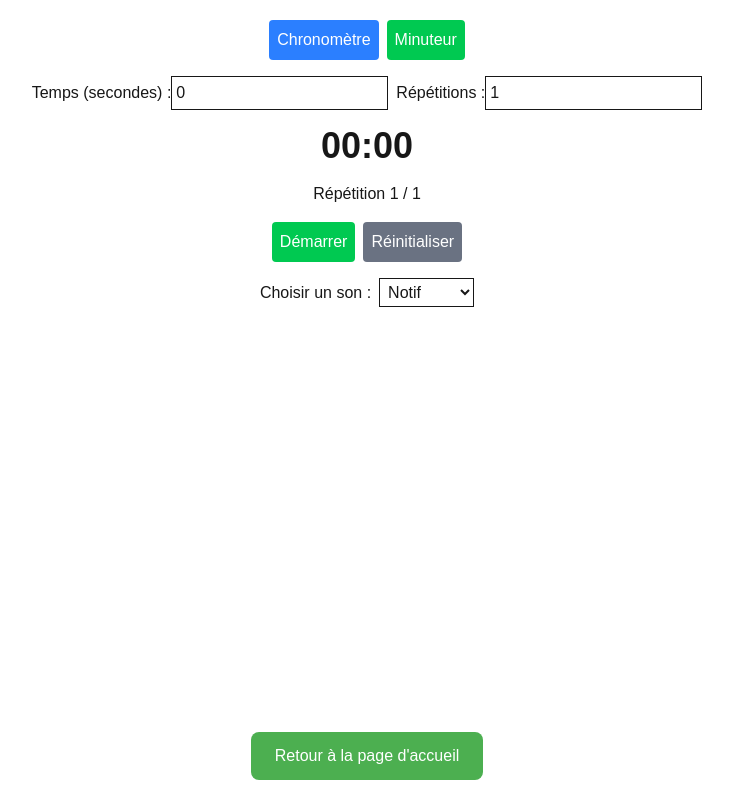
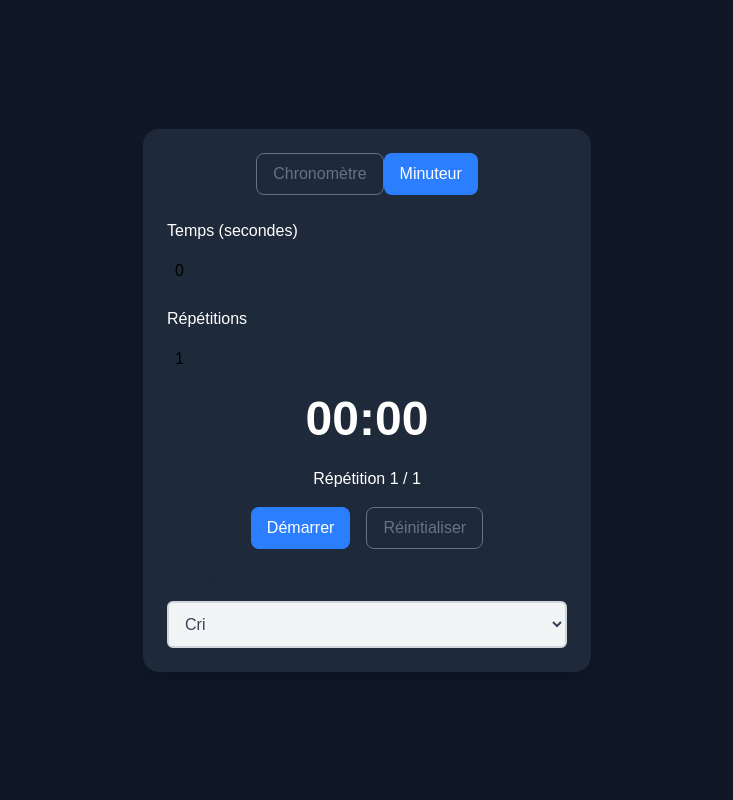
Before and after one commit to Dimitrilhostis/mainproject, a Next.js app: page /timer in a window 1280 px wide. Both pictures are taken after a click on the button "Minuteur". Shown: the whole page, without its empty margins (273-1006 px from the left). Built offline with nearby package versions, Linux system fonts and the light colour scheme.

Commit message:
change timer interface

```diff
--- /dev/null
+++ b/app/components/buttons/animated_button.js
@@ -0,0 +1,21 @@
+// Composant des boutons animés
+import { motion } from "framer-motion";
+import Link from "next/link";
+
+export default function AnimatedButton({ href, icon, text }) {
+    return (
+      <motion.div
+        whileHover={{ scale: 1.1 }}
+        whileTap={{ scale: 0.95 }}
+        animate={{ y: [0, -5, 0], transition: { repeat: Infinity, duration: 2, ease: "easeInOut" } }}
+      >
+        <Link
+          href={href}
+          className="flex items-center justify-center gap-4 w-full p-5 bg-gray-900 text-white rounded-xl shadow-xl hover:bg-gray-800 transition-all"
+        >
+          {icon}
+          <span className="text-xl font-medium">{text}</span>
+        </Link>
+      </motion.div>
+    );
+  }
--- /dev/null
+++ b/app/components/buttons/backi_to_entry.js
@@ -0,0 +1,10 @@
+export default function BackToEntryButton({onClick, text}) {
+    return (
+        <button
+      onClick={onClick}
+      className="bg-green-600 text-white px-6 py-3 border-none rounded-lg text-lg text-center inline-block transition-all duration-300 ease-in-out hover:bg-green-700 hover:scale-105"
+    >
+      {text}
+    </button>
+    )
+}
--- /dev/null
+++ b/app/components/buttons/button.js
@@ -0,0 +1,23 @@
+'use client';
+
+import { cn } from '@lib/utils';
+
+export default function Button({ variant = 'default', className, ...props }) {
+  const variants = {
+    default: 'bg-blue-500 text-white hover:bg-blue-600',
+    secondary: 'bg-gray-500 text-white hover:bg-gray-600',
+    danger: 'bg-red-500 text-white hover:bg-red-600',
+    outline: 'border border-gray-500 text-gray-500 hover:bg-gray-100',
+  };
+
+  return (
+    <button
+      className={cn(
+        'px-4 py-2 rounded-lg font-medium transition-all',
+        variants[variant],
+        className
+      )}
+      {...props}
+    />
+  );
+}
--- /dev/null
+++ b/app/components/cards/custom_card.js
@@ -0,0 +1,12 @@
+"use client";
+
+import React from "react";
+import { cn } from "@lib/utils";
+
+export default function CustomCard({ className, children }) {
+  return (
+    <div className={cn("rounded-2xl shadow-lg p-6 bg-gradient-to-r from-yellow-400 to-orange-500 text-white", className)}>
+          {children}
+        </div>
+  );
+}
--- /dev/null
+++ b/app/components/selects/select_sound.js
@@ -0,0 +1,20 @@
+// components/select/Select.js
+export default function SelectSound({selectedSound, sounds, setSelectedSound}) {
+    return (
+      <div>
+        <label className="block text-lg font-bold mb-2 text-gray-800">Choisir un son :</label>
+        <select
+          className="p-3 border-2 border-gray-300 rounded-md w-full bg-gray-100 text-gray-700 focus:outline-none focus:ring-2 focus:ring-blue-500 focus:border-blue-500 transition ease-in-out"
+          value={selectedSound}
+          onChange={(e) => setSelectedSound(e.target.value)}
+        >
+          {sounds.map((sound, index) => (
+            <option key={index} value={sound.path} className="bg-white text-gray-800">
+              {sound.title}
+            </option>
+          ))}
+        </select>
+      </div>
+
+    );
+  }
--- a/app/layout.js
+++ b/app/layout.js
@@ -25,11 +25,6 @@ export default function RootLayout({ children }) {
         className={`${geistSans.variable} ${geistMono.variable} antialiased`}
       >
         {children}
-
-        {/* Footer centré et fixe */}
-        <footer className="footer">
-          <a href="entry_page" className="footer-button">Retour à la page d&apos;accueil</a>
-        </footer>
       </body>
     </html>
   );
--- /dev/null
+++ b/app/lib/utils.js
@@ -0,0 +1,6 @@
+import { clsx } from "clsx";
+import { twMerge } from "tailwind-merge";
+
+export function cn(...inputs) {
+  return twMerge(clsx(inputs));
+}
--- a/app/timer/page.js
+++ b/app/timer/page.js
@@ -1,27 +1,31 @@
 "use client";
 
 import { useState, useEffect, useCallback } from "react";
+import Button from "@components/buttons/button";
+import CustomCard from "@components/cards/custom_card";
+import SelectSound from "@components/selects/select_sound"
+import { motion } from "framer-motion";
 
 export default function Timer() {
-  const [mode, setMode] = useState("chronometer"); // "chronometer" ou "timer"
+  const [mode, setMode] = useState("chronometer");
   const [time, setTime] = useState(0);
-  const [timerDuration, setTimerDuration] = useState(0); // Temps en secondes
+  const [timerDuration, setTimerDuration] = useState(0);
   const [running, setRunning] = useState(false);
   const [repetitions, setRepetitions] = useState(1);
   const [currentRep, setCurrentRep] = useState(1);
-  const [selectedSound, setSelectedSound] = useState("/sounds/notif.mp3"); // Son par défaut
+  const [selectedSound, setSelectedSound] = useState("/sounds/cri.mp3");
   const sounds = [
-    { name: "Cri", path: "/sounds/cri.mp3" },
-    { name: "Klaxon", path: "/sounds/klaxon.mp3" },
-    { name: "Notif", path: "/sounds/notif.mp3" },
-    { name: "Pet", path: "/sounds/pet.mp3" },
-    { name: "Pop", path: "/sounds/pop.mp3" },
-    { name: "Sonnette", path: "/sounds/sonnette.mp3" },
+    { title: "Cri", path: "/sounds/cri.mp3" },
+    { title: "Klaxon", path: "/sounds/klaxon.mp3" },
+    { title: "Notif", path: "/sounds/notif.mp3" },
+    { title: "Pet", path: "/sounds/pet.mp3" },
+    { title: "Pop", path: "/sounds/pop.mp3" },
+    { title: "Sonnette", path: "/sounds/sonnette.mp3" },
   ];
 
   const playAlarm = useCallback(() => {
     const audio = new Audio(selectedSound);
-    audio.play().catch((error) => console.log("Audio playback failed", error));
+    audio.play().catch(() => console.log("Audio playback failed"));
   }, [selectedSound]);
 
   useEffect(() => {
@@ -29,21 +33,15 @@ export default function Timer() {
     if (running) {
       interval = setInterval(() => {
         setTime((prev) => {
-          if (mode === "chronometer") {
-            return prev + 1;
-          } else {
-            if (prev > 0) {
-              return prev - 1;
-            } else {
+          if (mode === "chronometer") return prev + 1;
+          if (prev > 0) return prev - 1;
           playAlarm();
           if (currentRep < repetitions) {
-                setCurrentRep((r) => r + 1);
+            setCurrentRep((r) => r + 0.5);
             return timerDuration;
           } else {
             setRunning(false);
             return 0;
-              }
-            }
           }
         });
       }, 1000);
@@ -55,9 +53,7 @@ export default function Timer() {
     if (running) {
       setRunning(false);
     } else {
-      if (mode === "timer") {
-        setTime(timerDuration);
-      }
+      if (mode === "timer") setTime(timerDuration);
       setRunning(true);
       setCurrentRep(1);
     }
@@ -70,80 +66,43 @@ export default function Timer() {
   };
 
   return (
-    <div className="flex flex-col items-center p-5">
-      {/* Boutons de mode */}
-      <div className="mb-4 flex gap-2">
-        <button onClick={() => setMode("chronometer")} className="p-2 bg-blue-500 text-white rounded">
+    <div className="flex flex-col items-center justify-center min-h-screen bg-gray-900 text-white p-4">
+      <CustomCard className="w-full max-w-md p-6 bg-gray-800 shadow-xl rounded-2xl">
+          <div className="flex justify-center mb-6">
+            <Button onClick={() => setMode("chronometer")} variant={mode === "chronometer" ? "default" : "outline"}>
               Chronomètre
-        </button>
-        <button onClick={() => setMode("timer")} className="p-2 bg-green-500 text-white rounded">
+            </Button>
+            <Button onClick={() => setMode("timer")} variant={mode === "timer" ? "default" : "outline"}>
               Minuteur
-        </button>
+            </Button>
           </div>
-
-      {/* Options du minuteur */}
           {mode === "timer" && (
             <div className="mb-4">
-          <label>Temps (secondes) :</label>
-          <input
-            type="number"
-            value={timerDuration}
-            onChange={(e) => {
-              const newTime = Math.max(0, parseInt(e.target.value) || 0); // ✅ Évite les valeurs négatives
-              setTimerDuration(newTime);
-              if (!running) setTime(newTime);
-            }}
-            onFocus={(e) => e.target.select()} // Sélectionne tout le texte au focus
-            className="p-1 border"
-          />
-          <label className="ml-2">Répétitions :</label>
-          <input
-            type="number"
-            value={repetitions}
-            min={1}
+              <label className="block mb-2">Temps (secondes)</label>
+              <input type="number" value={timerDuration}
+              onChange={(e) => setTimerDuration(Math.max(0, parseInt(e.target.value) || 0))}
+              className="w-full p-2 text-black rounded-lg"
+              onFocus={(e) => e.target.select()}/>
+
+              <label className="block mt-4 mb-2">Répétitions</label>
+              <input type="number" value={repetitions}
               onChange={(e) => setRepetitions(Math.max(1, parseInt(e.target.value) || 1))}
-            onFocus={(e) => e.target.select()} // Sélectionne tout le texte au focus
-            className="p-1 border"
-          />
+              className="w-full p-2 text-black rounded-lg"
+              onFocus={(e) => e.target.select()}/>
             </div>
           )}
-
-      {/* Affichage du temps */}
-      <div className="text-4xl font-bold mb-4">
+            <motion.div className="text-5xl font-bold mb-6 text-center" animate={{ scale: running ? 1.1 : 1 }}>
               {new Date(time * 1000).toISOString().substr(14, 5)}
+            </motion.div>
+          {mode === "timer" && <div className="text-center mb-4">Répétition {currentRep} / {repetitions}</div>}
+          <div className="flex justify-center gap-4 mb-4">
+            <Button onClick={toggleStartStop} variant={running ? "destructive" : "default"}>{running ? "Arrêter" : "Démarrer"}</Button>
+            {!running && <Button onClick={reset} variant="outline">Réinitialiser</Button>}
           </div>
-
-      {/* Affichage des répétitions */}
-      {mode === "timer" && <div className="mb-4">Répétition {Math.min(currentRep, repetitions)} / {repetitions}</div>}
-
-      {/* Boutons Démarrer/Arrêter */}
-      <div className="flex gap-2">
-        <button
-          onClick={toggleStartStop}
-          className={`p-2 ${running ? "bg-red-500" : "bg-green-500"} text-white rounded`}
-        >
-          {running ? "Arrêter" : "Démarrer"}
-        </button>
-        {!running && (
-          <button onClick={reset} className="p-2 bg-gray-500 text-white rounded">
-            Réinitialiser
-          </button>
+          {mode === "timer" && (
+            <SelectSound SelectSound={SelectSound} sounds={sounds} setSelectedSound={setSelectedSound}></SelectSound>
           )}
-      </div>
-
-      {/* Sélecteur de son */}
-      {mode === "timer" && (
-        <div className="mt-4">
-            <label className="mr-2">Choisir un son :</label>
-            <select onChange={(e) => setSelectedSound(e.target.value)} value={selectedSound} className="p-1 border">
-            {sounds.map((sound, index) => (
-                <option key={index} value={sound.path}>
-                {sound.name}
-                </option>
-            ))}
-            </select>
-        </div>
-      )}
+      </CustomCard>
     </div>
   );
 }
--- a/jsconfig.json
+++ b/jsconfig.json
@@ -1,7 +1,9 @@
 {
   "compilerOptions": {
     "paths": {
-      "@/*": ["./*"]
+      "@/*": ["./*"],
+      "@components/*": ["./app/components/*"],
+      "@lib/*": ["./app/lib/*"]
     }
   }
 }
--- a/package.json
+++ b/package.json
@@ -10,12 +10,14 @@
     "lint": "next lint"
   },
   "dependencies": {
+    "clsx": "^2.1.1",
     "framer-motion": "^12.5.0",
     "next": "15.2.1",
     "react": "^19.0.0",
     "react-dom": "^19.0.0",
     "react-icons": "^5.5.0",
-    "react-router-dom": "^6.30.0"
+    "react-router-dom": "^6.30.0",
+    "tailwind-merge": "^3.0.2"
   },
   "devDependencies": {
     "@eslint/eslintrc": "^3",
```
Also changed, not shown: app/components/effects/background_effect.js (added, +30 -0 lines), app/entry_page/page.js (+2 -49 lines), 1 other file (tests, documents, lock files or other folders). Lines whose indentation alone changed are shown as unchanged.
